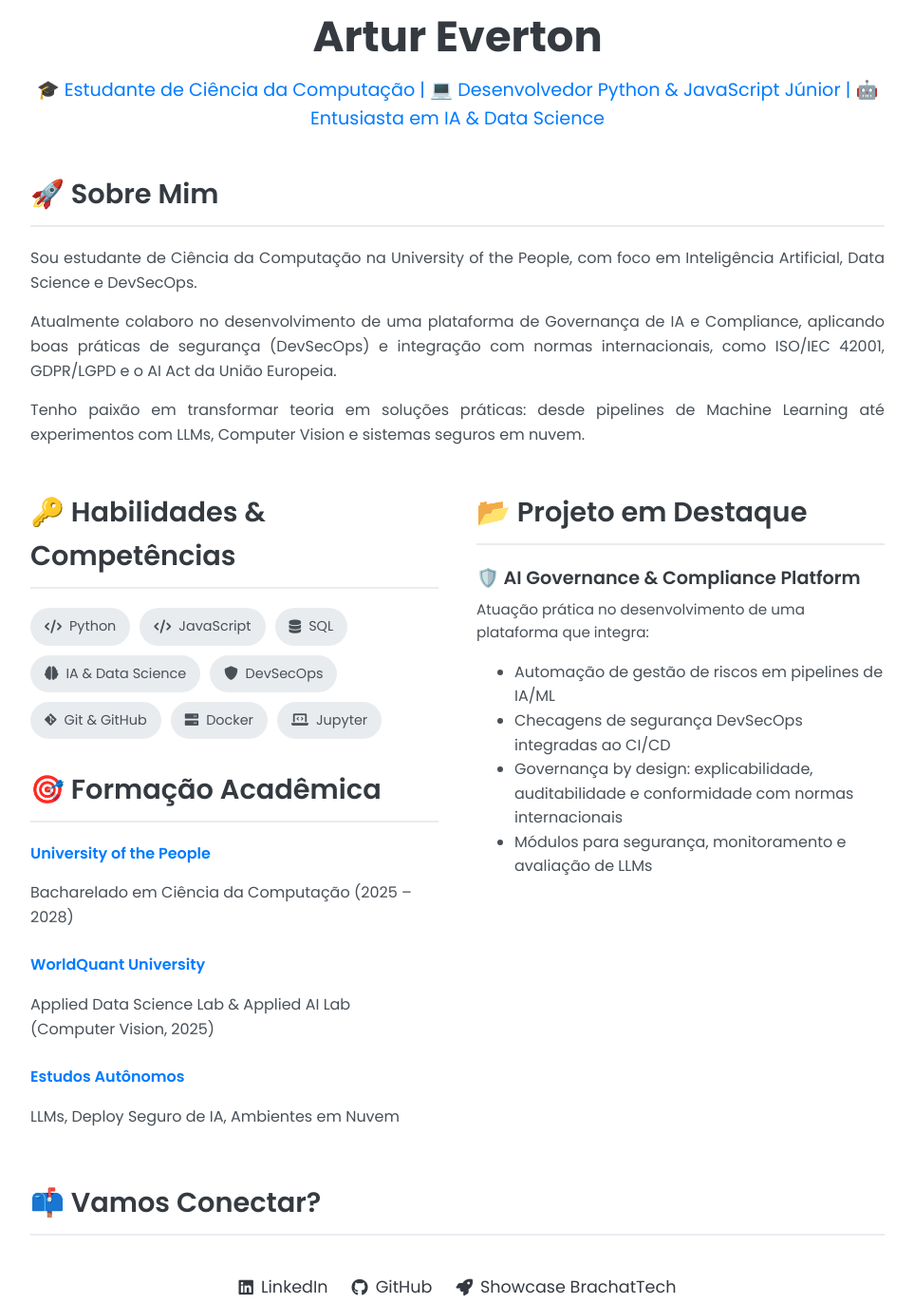
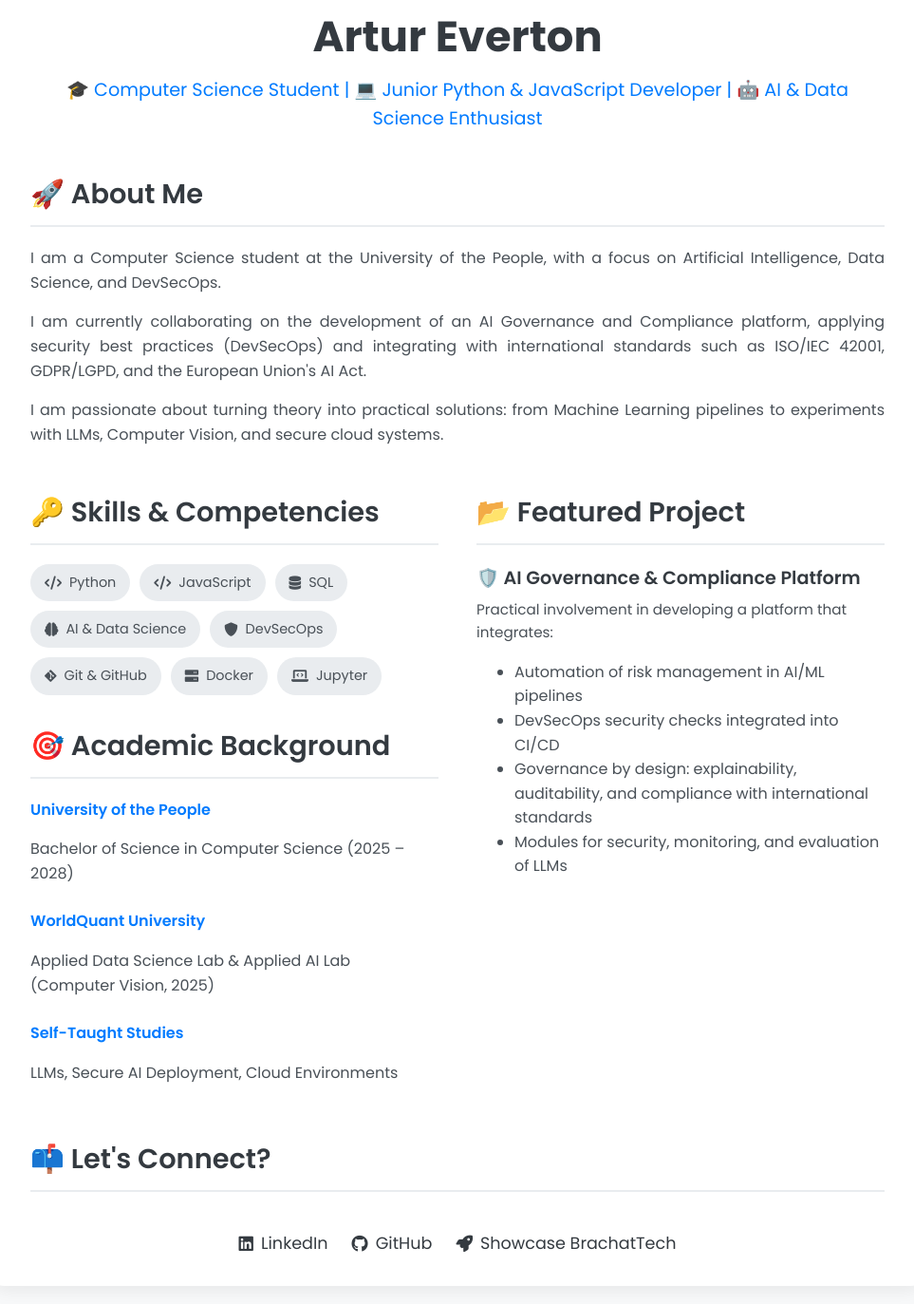
Before and after one commit to art2324/learning-journey, a plain HTML site: page index.html in a window 1280 px wide. Shown: the part 47-1420 px from the top of the page at 95% size, without its empty margins (158-1121 px from the left). Drawn offline with Linux system fonts and the light colour scheme.

Commit message:
Update index.html

```diff
--- a/index.html
+++ b/index.html
@@ -1,9 +1,9 @@
 <!DOCTYPE html>
-<html lang="pt-BR">
+<html lang="en-US">
 <head>
     <meta charset="UTF-8">
     <meta name="viewport" content="width=device-width, initial-scale=1.0">
-    <title>Artur Everton - Currículo</title>
+    <title>Artur Everton - Online Resume</title>
     <link rel="preconnect" href="https://fonts.googleapis.com">
     <link rel="preconnect" href="https://fonts.gstatic.com" crossorigin>
     <link href="https://fonts.googleapis.com/css2?family=Poppins:wght@300;400;600;700&display=swap" rel="stylesheet">
@@ -152,7 +152,7 @@
             gap: 8px;
         }
 
-        /* Responsividade */
+        /* Responsiveness */
         @media (max-width: 768px) {
             .container {
                 padding: 20px;
@@ -175,26 +175,26 @@
         <header>
             <h1 class="profile-name">Artur Everton</h1>
             <h2 class="profile-title">
-                🎓 Estudante de Ciência da Computação | 💻 Desenvolvedor Python & JavaScript Júnior | 🤖 Entusiasta em IA & Data Science
+                🎓 Computer Science Student | 💻 Junior Python & JavaScript Developer | 🤖 AI & Data Science Enthusiast
             </h2>
         </header>
 
         <section class="about">
-            <h2 class="section-header">🚀 Sobre Mim</h2>
-            <p class="about-text">Sou estudante de Ciência da Computação na University of the People, com foco em Inteligência Artificial, Data Science e DevSecOps.</p>
-            <p class="about-text">Atualmente colaboro no desenvolvimento de uma plataforma de Governança de IA e Compliance, aplicando boas práticas de segurança (DevSecOps) e integração com normas internacionais, como ISO/IEC 42001, GDPR/LGPD e o AI Act da União Europeia.</p>
-            <p class="about-text">Tenho paixão em transformar teoria em soluções práticas: desde pipelines de Machine Learning até experimentos com LLMs, Computer Vision e sistemas seguros em nuvem.</p>
+            <h2 class="section-header">🚀 About Me</h2>
+            <p class="about-text">I am a Computer Science student at the University of the People, with a focus on Artificial Intelligence, Data Science, and DevSecOps.</p>
+            <p class="about-text">I am currently collaborating on the development of an AI Governance and Compliance platform, applying security best practices (DevSecOps) and integrating with international standards such as ISO/IEC 42001, GDPR/LGPD, and the European Union's AI Act.</p>
+            <p class="about-text">I am passionate about turning theory into practical solutions: from Machine Learning pipelines to experiments with LLMs, Computer Vision, and secure cloud systems.</p>
         </section>
 
         <div class="main-content">
             <div class="left-column">
                 <section class="skills">
-                    <h2 class="section-header">🔑 Habilidades & Competências</h2>
+                    <h2 class="section-header">🔑 Skills & Competencies</h2>
                     <div class="skills-grid">
                         <span class="skill-badge"><i class="fas fa-code"></i> Python</span>
                         <span class="skill-badge"><i class="fas fa-code"></i> JavaScript</span>
                         <span class="skill-badge"><i class="fas fa-database"></i> SQL</span>
-                        <span class="skill-badge"><i class="fas fa-brain"></i> IA & Data Science</span>
+                        <span class="skill-badge"><i class="fas fa-brain"></i> AI & Data Science</span>
                         <span class="skill-badge"><i class="fas fa-shield-alt"></i> DevSecOps</span>
                         <span class="skill-badge"><i class="fab fa-git-alt"></i> Git & GitHub</span>
                         <span class="skill-badge"><i class="fas fa-server"></i> Docker</span>
@@ -203,33 +203,33 @@
                 </section>
 
                 <section class="education">
-                    <h2 class="section-header">🎯 Formação Acadêmica</h2>
+                    <h2 class="section-header">🎯 Academic Background</h2>
                     <div class="education-item">
                         <h4>University of the People</h4>
-                        <p>Bacharelado em Ciência da Computação (2025 – 2028)</p>
+                        <p>Bachelor of Science in Computer Science (2025 – 2028)</p>
                     </div>
                     <div class="education-item">
                         <h4>WorldQuant University</h4>
                         <p>Applied Data Science Lab & Applied AI Lab (Computer Vision, 2025)</p>
                     </div>
                     <div class="education-item">
-                        <h4>Estudos Autônomos</h4>
-                        <p>LLMs, Deploy Seguro de IA, Ambientes em Nuvem</p>
+                        <h4>Self-Taught Studies</h4>
+                        <p>LLMs, Secure AI Deployment, Cloud Environments</p>
                     </div>
                 </section>
             </div>
 
             <div class="right-column">
                 <section class="projects">
-                    <h2 class="section-header">📂 Projeto em Destaque</h2>
+                    <h2 class="section-header">📂 Featured Project</h2>
                     <div class="project-item">
                         <h3>🛡️ AI Governance & Compliance Platform</h3>
-                        <p>Atuação prática no desenvolvimento de uma plataforma que integra:</p>
+                        <p>Practical involvement in developing a platform that integrates:</p>
                         <ul>
-                            <li>Automação de gestão de riscos em pipelines de IA/ML</li>
-                            <li>Checagens de segurança DevSecOps integradas ao CI/CD</li>
-                            <li>Governança by design: explicabilidade, auditabilidade e conformidade com normas internacionais</li>
-                            <li>Módulos para segurança, monitoramento e avaliação de LLMs</li>
+                            <li>Automation of risk management in AI/ML pipelines</li>
+                            <li>DevSecOps security checks integrated into CI/CD</li>
+                            <li>Governance by design: explainability, auditability, and compliance with international standards</li>
+                            <li>Modules for security, monitoring, and evaluation of LLMs</li>
                         </ul>
                     </div>
                 </section>
@@ -237,7 +237,7 @@
         </div>
 
         <section class="contact">
-            <h2 class="section-header">📫 Vamos Conectar?</h2>
+            <h2 class="section-header">📫 Let's Connect?</h2>
             <div class="contact-links">
                 <a href="https://linkedin.com/in/artureverton-everton-434bb237b" target="_blank">
                     <div class="icon-text"><i class="fab fa-linkedin"></i> LinkedIn</div>
```
